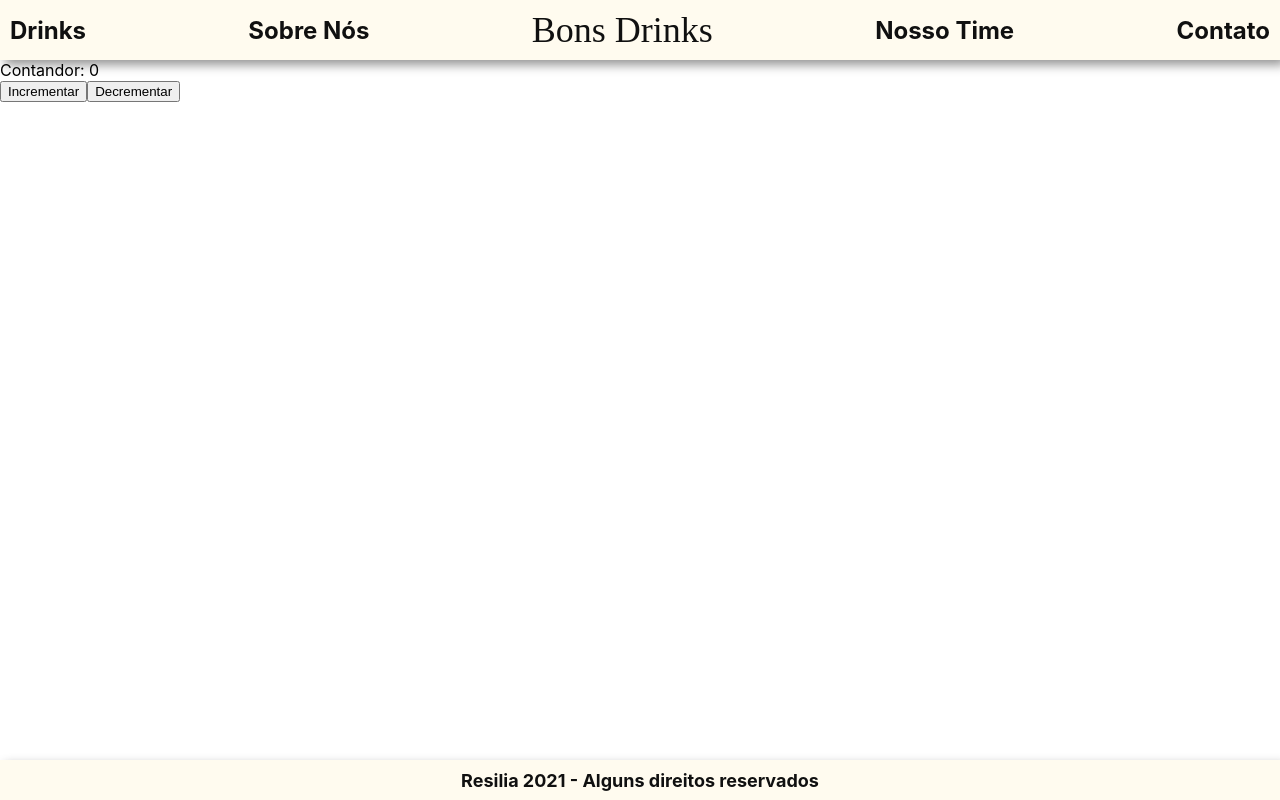
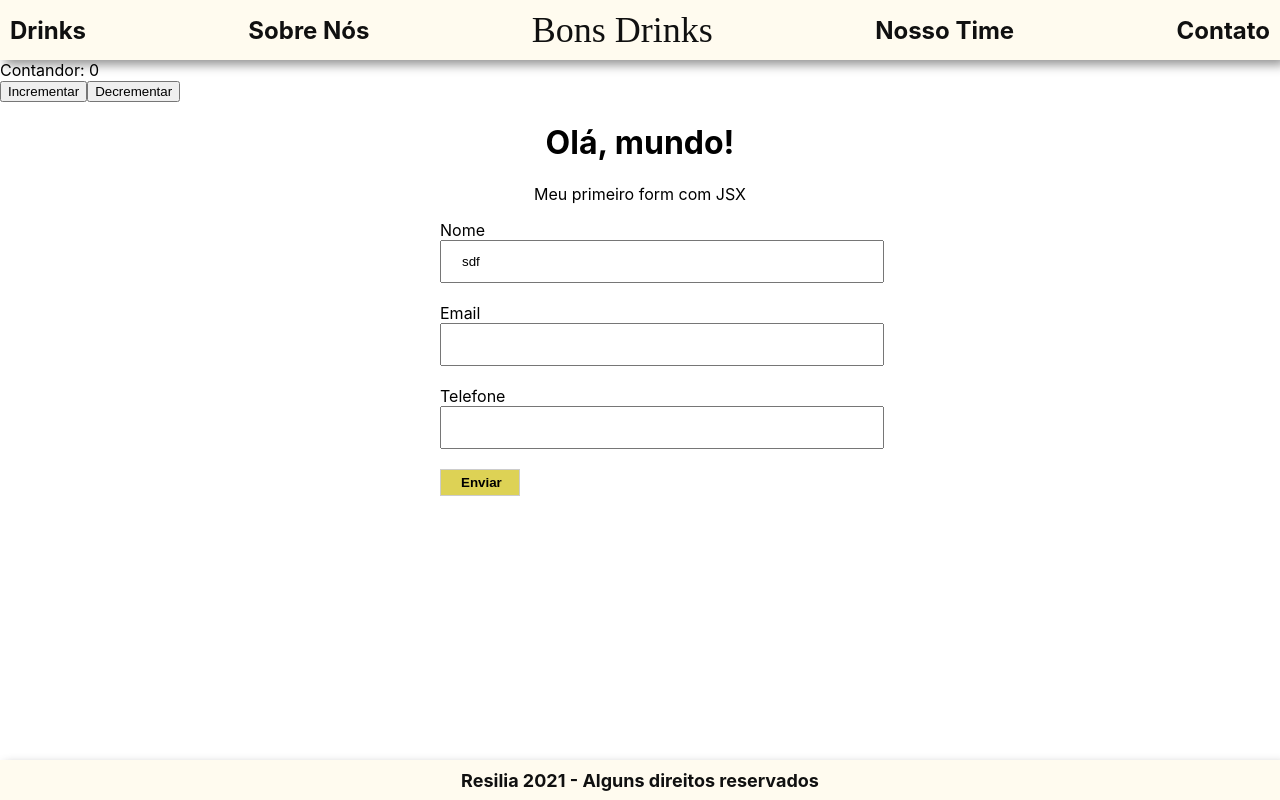
Before and after one commit to rafael-angonese/bons-drinks-resilia, a React (Create React App) app: page / in a window 1280 px wide. Built offline with nearby package versions, Linux system fonts and the light colour scheme; a web font is replaced by a local one.

Commit message:
:sparkles: chore: changed input form to controlled state

```diff
--- a/src/App.js
+++ b/src/App.js
@@ -26,6 +26,7 @@ function App() {
       <Header />
       <main>
         <Contador />
+        <ContactForm />
       </main>
       <Footer />
     </div>
--- a/src/components/Button/Button.js
+++ b/src/components/Button/Button.js
@@ -1,34 +1,10 @@
 import React from "react";
 
 class Button extends React.Component {
-  constructor(props) {
-    // devemos passar as props pelo constructor e pelo super para não ficarem undefined
-    super(props);
-    // declarando o estado e inicializando no constructor(sempre inicializamos no constructor e nunca atualizamos no constructor!!)
-    this.state = {
-      disabled: false,
-    };
-    // fazendo o bind do this - importante para que o método use o mesmo contexto da classe
-    this.meuClique = this.meuClique.bind(this);
-  }
-
-  // método que manipula evento do clique do botão
-  meuClique(event) {
-    console.log("Fui clicado");
-    // ao clicar o estado muda para verdadeiro pra deixar o botao disabled
-    // importante lembrar que setState eh uma funcao e estamos acessando o objeto state via desestruturacao
-    // poderia ser tambem:
-    //this.setState(this.setState.disabled = true);
-    this.setState({ disabled: true });
-    // adicionamos na funcao de clique o setinterval que apos 3000 milisegundos (3s) vai disparar o setState de volta para falso para o botao voltar ao normal
-    setInterval(() => {
-      this.setState({ disabled: false });
-    }, 3000);
-  }
 
   render() {
     return (
-      <button disabled={this.state.disabled} onClick={this.meuClique}>
+      <button onClick={this.props.onClick}>
         {this.props.children}
       </button>
     );
--- a/src/components/ContactForm/ContactForm.js
+++ b/src/components/ContactForm/ContactForm.js
@@ -3,6 +3,30 @@ import React from "react";
 import styles from "./styles.module.css";
 
 class ConctactForm extends React.Component {
+  constructor(props) {
+    super(props);
+
+    this.state = {
+      name: "sdf",
+      email: "",
+      phone: "",
+    };
+
+    this.handleChangeName = this.handleChangeName.bind(this);
+    this.handleSubmit = this.handleSubmit.bind(this);
+  }
+
+  handleChangeName(event) {
+    console.log(this);
+    this.setState({
+      name: event.target.value,
+    });
+  }
+
+  handleSubmit(event) {
+    alert(`seu formluario foi enviado: ${this.state.name}`);
+  }
+
   render() {
     return (
       <div>
@@ -10,9 +34,15 @@ class ConctactForm extends React.Component {
 
         <p className={styles.subTitle}>Meu primeiro form com JSX</p>
 
-        <form className={styles.form}>
+        <form onSubmit={this.handleSubmit} className={styles.form}>
           <label>Nome</label>
-          <input className={styles.meuInput} />
+
+          <input
+            value={this.state.name}
+            onChange={this.handleChangeName}
+            className={styles.meuInput}
+          />
+
           <label>Email</label>
           <input className={styles.meuInput} />
           <label>Telefone</label>
--- a/src/components/Contador/Contador.js
+++ b/src/components/Contador/Contador.js
@@ -11,7 +11,7 @@ class Contador extends React.Component {
   }
 
   onIncrement(num) {
-    console.log("increment");
+    // console.log("increment");
 
     this.setState({
       contador: this.state.contador + num,
@@ -19,14 +19,28 @@ class Contador extends React.Component {
   }
 
   onDecrement(num) {
-    console.log("decrement");
+    // console.log("decrement");
     this.setState({
       contador: this.state.contador - num,
     });
   }
 
+  componentDidMount() {
+      console.log('componentDidMount')
+  }
+
+  componentDidUpdate() {
+      console.log('componentDidUpdate')
+  }
+
+  componentWillUnmount() {
+    console.log('componentWillUnmount')
+
+  }
+
+
   render() {
-    console.log(this);
+    // console.log(this);
     return (
       <>
         Contandor: {this.state.contador}
```
